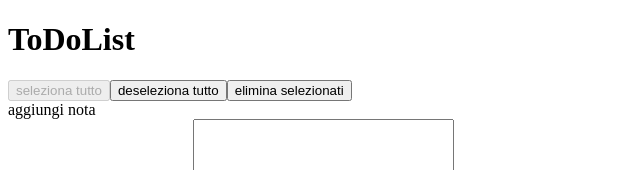
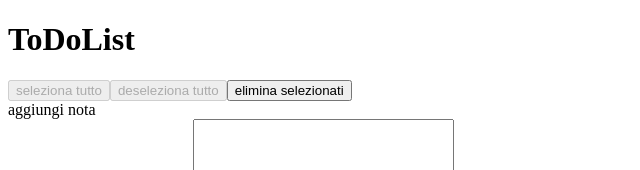
Before and after one commit to Angeloamenta/todolist-tw, an Angular app: page / in a window 1280 px wide. Shown: the top 170 px of the page, without its empty margins (0-640 px from the left). Built offline with nearby package versions, Linux system fonts and the light colour scheme.

Commit message:
button disabled

```diff
--- a/src/app/components/globalbuttons/globalbuttons.component.html
+++ b/src/app/components/globalbuttons/globalbuttons.component.html
@@ -1,5 +1,5 @@
 <div>
     <button [disabled]="notebase.length <= 0" (click)="selectAll()">seleziona tutto</button>
-    <button [disabled]="isDisabled()" (click)="deselectAll()">deseleziona tutto</button>
+    <button [disabled]="!isDisabled()" (click)="deselectAll()">deseleziona tutto</button>
     <button (click)="deleteSelected()">elimina selezionati</button>
 </div>
--- a/src/app/components/globalbuttons/globalbuttons.component.ts
+++ b/src/app/components/globalbuttons/globalbuttons.component.ts
@@ -55,19 +55,17 @@ export class GlobalbuttonsComponent {
 
   }
 
-   isDisabled():any {
-    for (let index = 0; index < this.notes.notes.length; index++) {
-      const element = this.notes.notes[index];
-      if (element.checked === true) {
-        console.log(element ,"checcato");
+   isDisabled() {
+    let even = (element:any) => element.checked == true;
+    console.log("sss",this.notes.notes.some(even));
+    if(this.notes.notes.some(even) == true){
 
-        return true
+      return true
+    } else {
+      return false
+    }
 
-      } else {
-        return false
 
-      }
-    }
   }
 
 }
```
